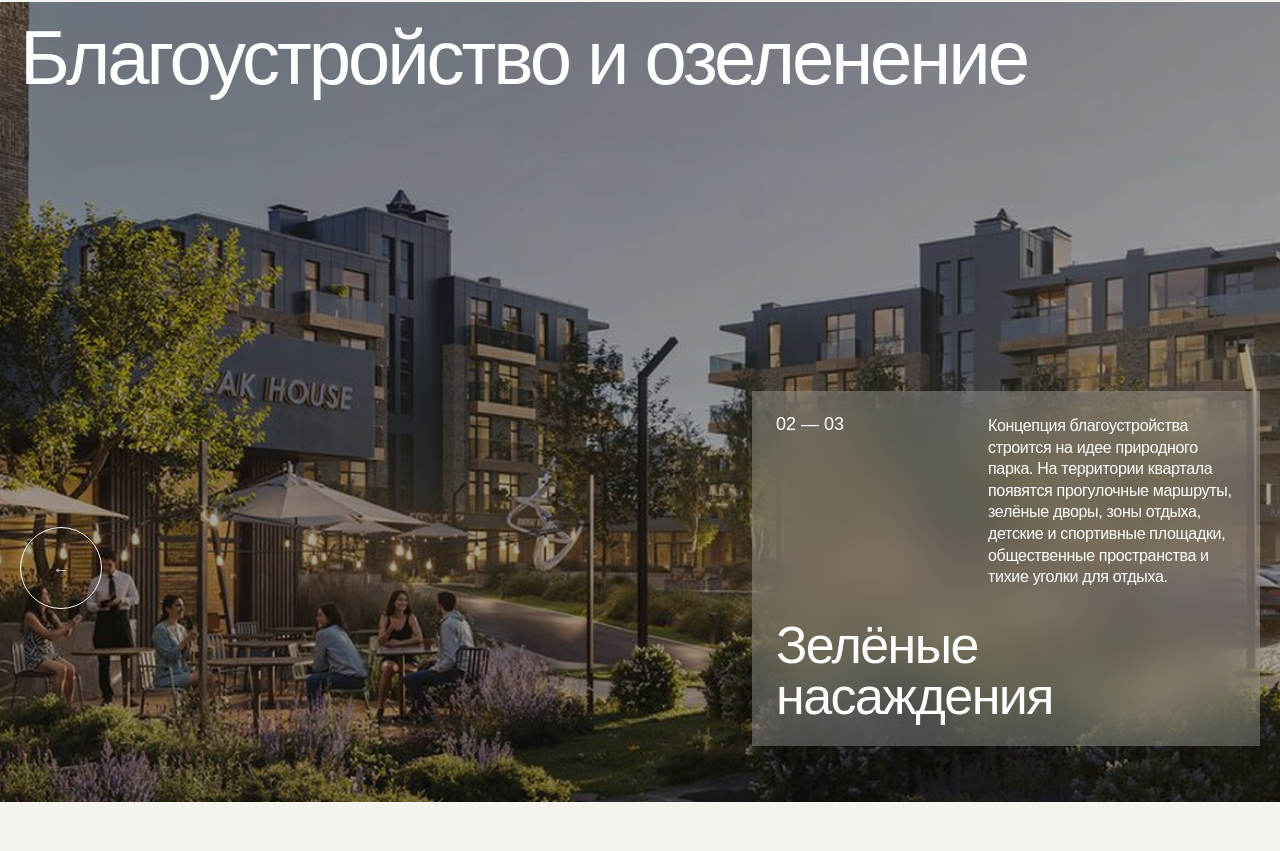
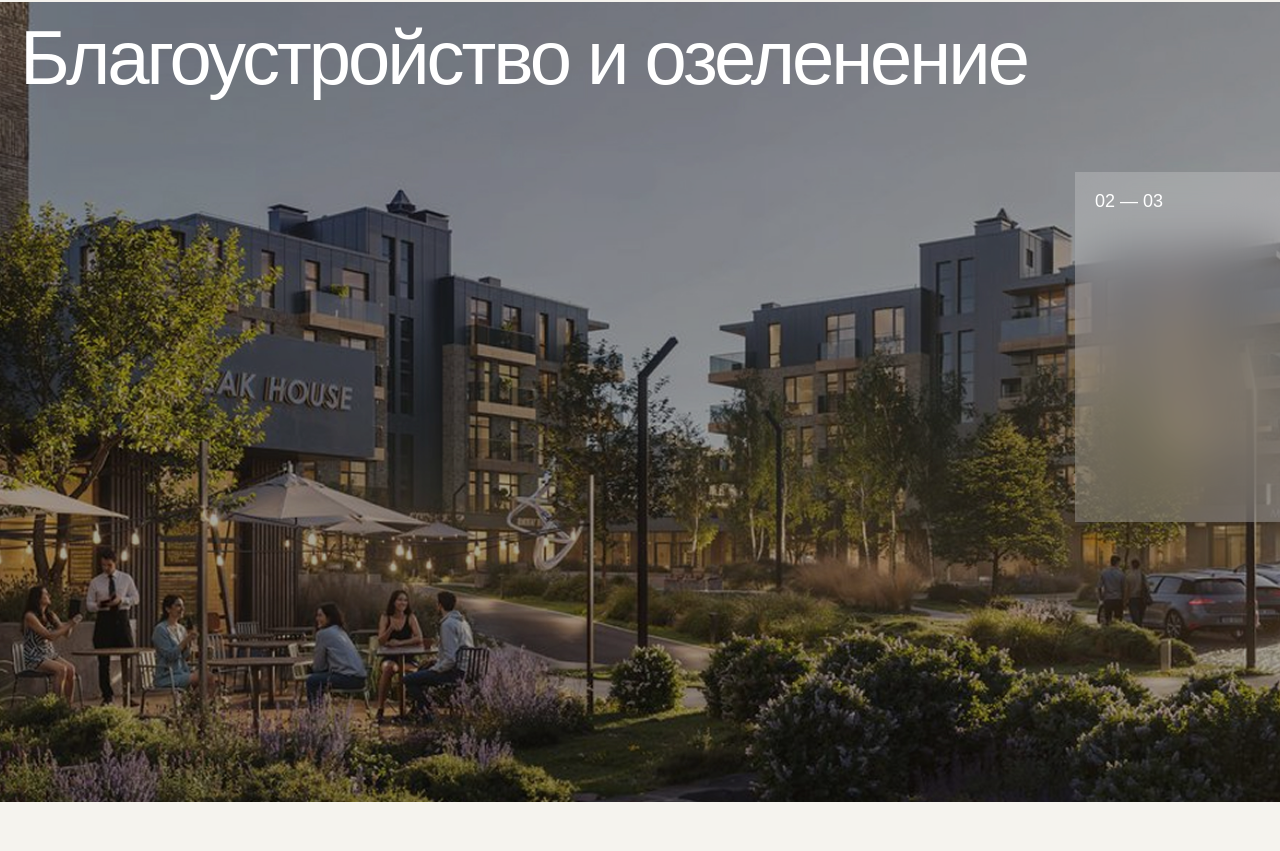
Before and after one commit to nstopack-crypto/istok-site, a Next.js app: page / in a window 1280 px wide. Shown: the part 9629-10480 px from the top of the page. Built offline with nearby package versions, Linux system fonts and the light colour scheme.

Commit message:
Set landscaping card to fixed size and position

```diff
--- a/components/Landscaping.tsx
+++ b/components/Landscaping.tsx
@@ -27,6 +27,9 @@ const slides = [
 export default function Landscaping() {
   const [activeIndex, setActiveIndex] = useState(0);
   const [isLeftSide, setIsLeftSide] = useState(true);
+  const [cursorVisible, setCursorVisible] = useState(false);
+  const [cursorX, setCursorX] = useState(0);
+  const [cursorY, setCursorY] = useState(0);
 
   const activeSlide = slides[activeIndex];
 
@@ -41,6 +44,10 @@ export default function Landscaping() {
   const handleMouseMove = (e: React.MouseEvent<HTMLElement>) => {
     const rect = e.currentTarget.getBoundingClientRect();
     const x = e.clientX - rect.left;
+    const y = e.clientY - rect.top;
+
+    setCursorX(x);
+    setCursorY(y);
     setIsLeftSide(x < rect.width / 2);
   };
 
@@ -54,8 +61,10 @@ export default function Landscaping() {
 
   return (
     <section
-      className="relative h-screen min-h-[732px] w-full overflow-hidden bg-[#efebe4]"
+      className="relative h-screen min-h-[732px] w-full overflow-hidden bg-[#efebe4] cursor-none"
       onMouseMove={handleMouseMove}
+      onMouseEnter={() => setCursorVisible(true)}
+      onMouseLeave={() => setCursorVisible(false)}
       onClick={handleClick}
     >
       <div className="absolute inset-0">
@@ -65,32 +74,50 @@ export default function Landscaping() {
           fill
           sizes="100vw"
           className="object-cover transition-opacity duration-500"
-          priority={false}
         />
       </div>
 
       <div className="absolute inset-0 bg-[rgba(0,0,0,0.18)]" />
 
       <div className="relative z-10 h-full w-full px-[20px]">
-        <div className="h-full w-full">
-          <div className="flex h-full flex-col justify-between py-[20px]">
-            <h2 className="max-w-[1050px] text-[48px] font-medium leading-[0.95] tracking-[-0.04em] text-white md:text-[76px]">
+        <h2 className="pt-[20px] text-[48px] font-medium leading-[0.95] tracking-[-0.04em] text-white md:max-w-[1050px] md:text-[76px]">
           Благоустройство и озеленение
         </h2>
 
-            <div className="flex items-center justify-between pb-[36px]">
-              <div className="flex-1">
-                <button
-                  type="button"
-                  aria-label={isLeftSide ? "Предыдущий слайд" : "Следующий слайд"}
-                  className="flex h-[82px] w-[82px] items-center justify-center rounded-full border border-white text-[34px] text-white transition hover:bg-white/10"
+        {/* Desktop card with fixed size and position */}
+        <div
+          className="absolute hidden overflow-hidden bg-[rgba(223,223,223,0.28)] backdrop-blur-[24px] md:block"
+          style={{
+            width: 507,
+            height: 350,
+            left: 1075,
+            top: 170,
+          }}
+          onClick={(e) => e.stopPropagation()}
         >
-                  {isLeftSide ? "←" : "→"}
-                </button>
+          <div className="h-full p-5">
+            <div className="mb-8 flex items-start justify-between gap-6">
+              <p className="text-[18px] font-medium leading-none text-white">
+                {activeSlide.counter}
+              </p>
+
+              <p className="max-w-[248px] text-[16px] font-medium leading-[1.35] tracking-[-0.02em] text-white">
+                {activeSlide.text}
+              </p>
             </div>
 
+            <div className="flex h-[calc(100%-64px)] items-end">
+              <h3 className="max-w-[360px] text-[40px] font-medium leading-[0.98] tracking-[-0.03em] text-white md:text-[52px]">
+                {activeSlide.title}
+              </h3>
+            </div>
+          </div>
+        </div>
+
+        {/* Mobile card */}
+        <div className="absolute bottom-[36px] left-[20px] right-[20px] md:hidden">
           <div
-                className="w-full max-w-[508px] overflow-hidden bg-[rgba(223,223,223,0.28)] p-5 backdrop-blur-[24px] md:p-6"
+            className="overflow-hidden bg-[rgba(223,223,223,0.28)] p-5 backdrop-blur-[24px]"
             onClick={(e) => e.stopPropagation()}
           >
             <div className="mb-8 flex items-start justify-between gap-6">
@@ -103,14 +130,24 @@ export default function Landscaping() {
               </p>
             </div>
 
-                <h3 className="max-w-[360px] text-[40px] font-medium leading-[0.98] tracking-[-0.03em] text-white md:text-[52px]">
+            <h3 className="max-w-[360px] text-[40px] font-medium leading-[0.98] tracking-[-0.03em] text-white">
               {activeSlide.title}
             </h3>
           </div>
         </div>
       </div>
+
+      {cursorVisible && (
+        <div
+          className="pointer-events-none absolute z-20 hidden h-[82px] w-[82px] -translate-x-1/2 -translate-y-1/2 items-center justify-center rounded-full border border-white text-[34px] text-white md:flex"
+          style={{
+            left: cursorX,
+            top: cursorY,
+          }}
+        >
+          {isLeftSide ? "←" : "→"}
         </div>
-      </div>
+      )}
     </section>
   );
 }
```
Lines whose indentation alone changed are shown as unchanged.
